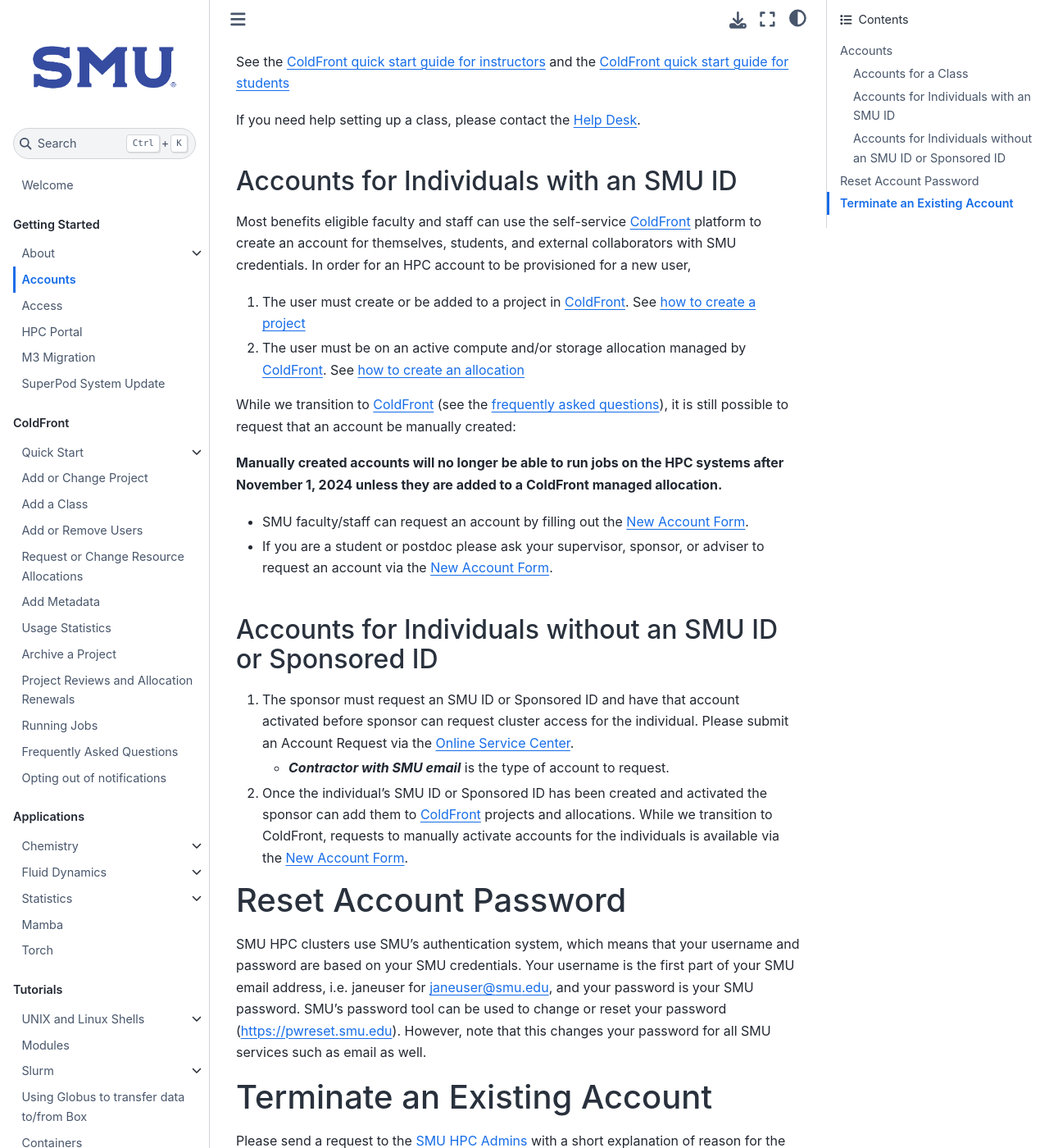
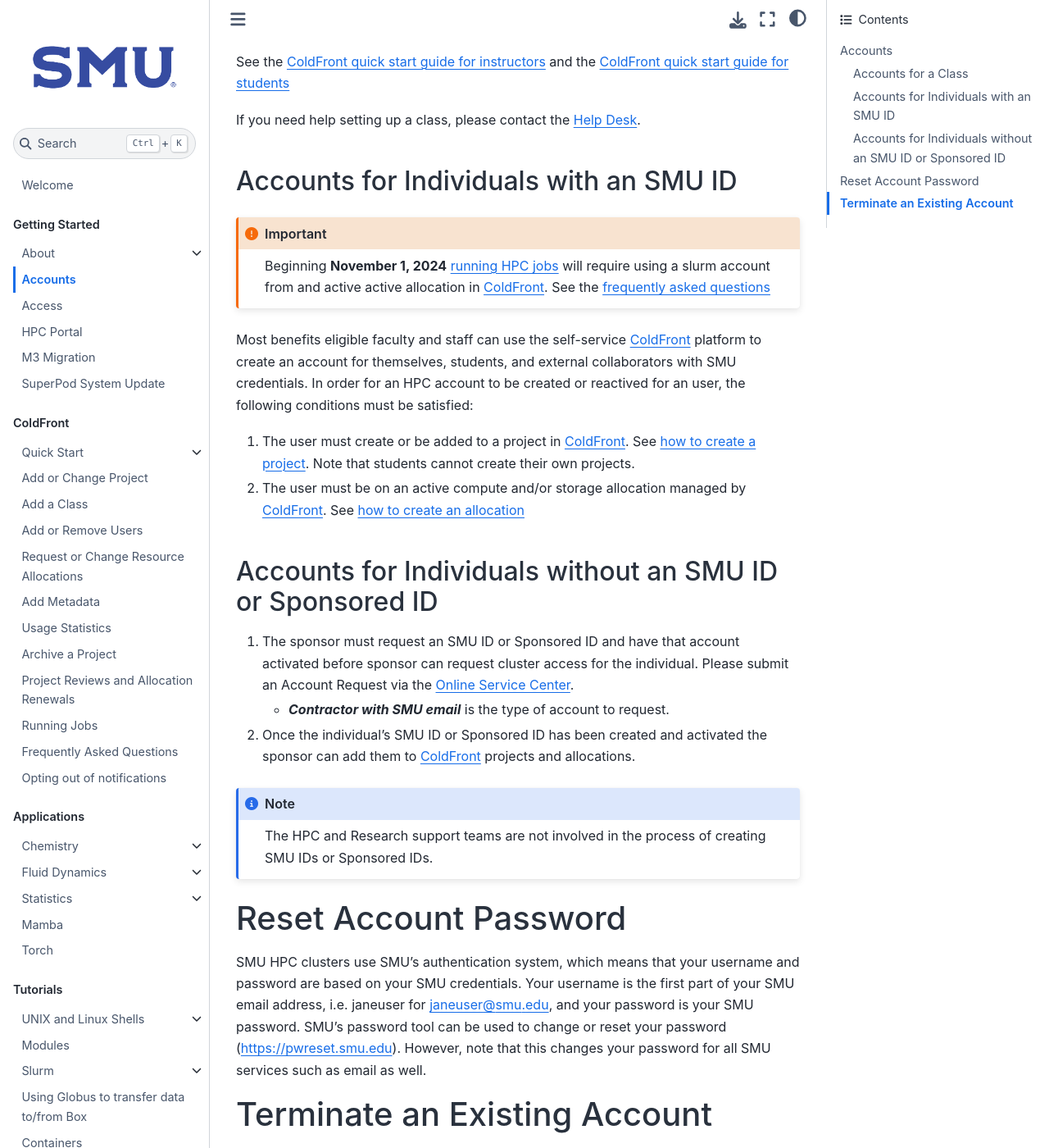
Before and after one commit to SouthernMethodistUniversity/hpc_docs, a Jupyter Book: the page built from docs/accounts.md, in a window 1280 px wide and 1400 px high, scrolled down 482 px. Shown: the whole window at 82% size. Built offline with Jupyter Book 1.0.4 settings and Sphinx 7.4.7 and the Sphinx Book theme 1.1.4, drawn with Linux system fonts in a browser that asks for light colours.

Commit message:
Update accounts.md

```diff
--- a/docs/accounts.md
+++ b/docs/accounts.md
@@ -21,40 +21,39 @@
 
 ## Accounts for Individuals with an SMU ID
 
+:::{important} Beginning **November 1, 2024** [running HPC jobs](coldfront/running_jobs.md) will require using a slurm
+account from and active active allocation in [ColdFront](https://hpcaccess.smu.edu).
+See the [frequently asked questions](coldfront/faq.md)
+:::
+
 Most benefits eligible faculty and staff can use the self-service
 [ColdFront](https://hpcaccess.smu.edu) platform to create an account for
 themselves, students, and external collaborators with SMU credentials.
-In order for an HPC account to be provisioned for a new user,
+In order for an HPC account to be created or reactived for an user, the following
+conditions must be satisfied:
 
 1. The user must create or be added to a project in [ColdFront](https://hpcaccess.smu.edu).
-   See [how to create a project](coldfront/add_change_project.md)
+   See [how to create a project](coldfront/add_change_project.md).
+   Note that students cannot create their own projects.
 
 2. The user must be on an active compute and/or storage allocation managed
    by [ColdFront](https://hpcaccess.smu.edu). See [how to create an allocation](coldfront/request_change_allocation.md)
 
-While we transition to [ColdFront](https://hpcaccess.smu.edu) (see the [frequently asked questions](coldfront/faq.md)), it is still possible to request that an account be manually created:
-
-**Manually created accounts will no longer be able to run jobs on the HPC systems after November 1, 2024 unless they are added to a ColdFront managed allocation.**
-
-- SMU faculty/staff can request an account by filling out the [New
-  Account
-  Form](https://smu.az1.qualtrics.com/jfe/form/SV_6WIK4HsRuE4N6JL).
-- If you are a student or postdoc please ask your supervisor, sponsor,
-  or adviser to request an account via the [New Account
-  Form](https://smu.az1.qualtrics.com/jfe/form/SV_6WIK4HsRuE4N6JL).
 
 ## Accounts for Individuals without an SMU ID or Sponsored ID
 
 1. The sponsor must request an SMU ID or Sponsored ID and have that account
    activated before sponsor can request cluster access for the individual.
    Please submit an Account Request via the
-   [Online Service Center](https://help.smu.edu/User/Dashboard).
+   [Online Service Center](https://www.smu.edu/oit/services/stable).
    - ***Contractor with SMU email*** is the type of account to request.
 2. Once the individual\'s SMU ID or Sponsored ID has been created and
    activated the sponsor can add them to [ColdFront](https://hpcaccess.smu.edu)
-   projects and allocations. While we transition to ColdFront, requests to
-   manually activate accounts for the individuals is available via the [New Account
-   Form](https://smu.az1.qualtrics.com/jfe/form/SV_6WIK4HsRuE4N6JL).
+   projects and allocations.
+
+:::{note} The HPC and Research support teams are not involved in the process of
+creating SMU IDs or Sponsored IDs.
+:::
 
 # Reset Account Password
 
```
